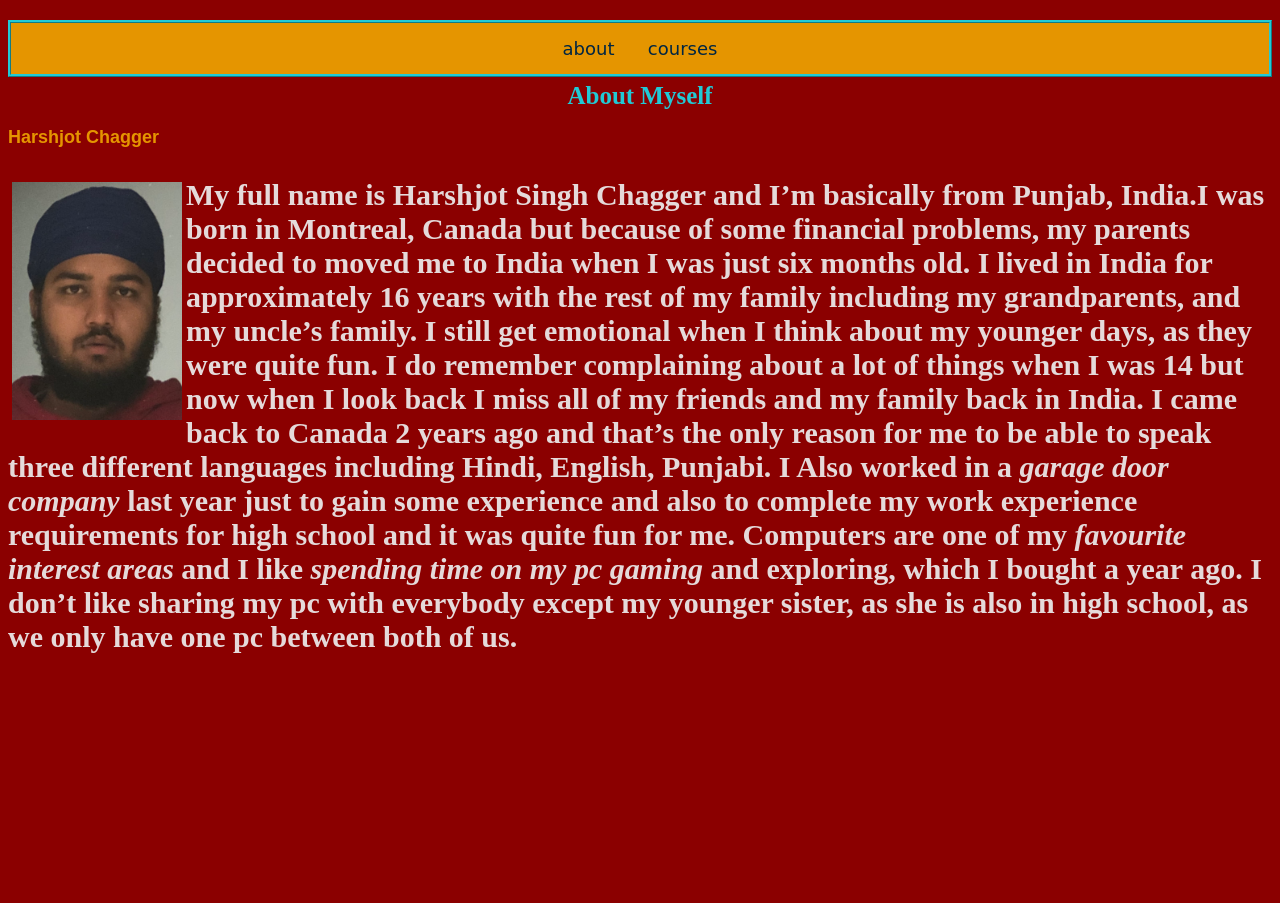
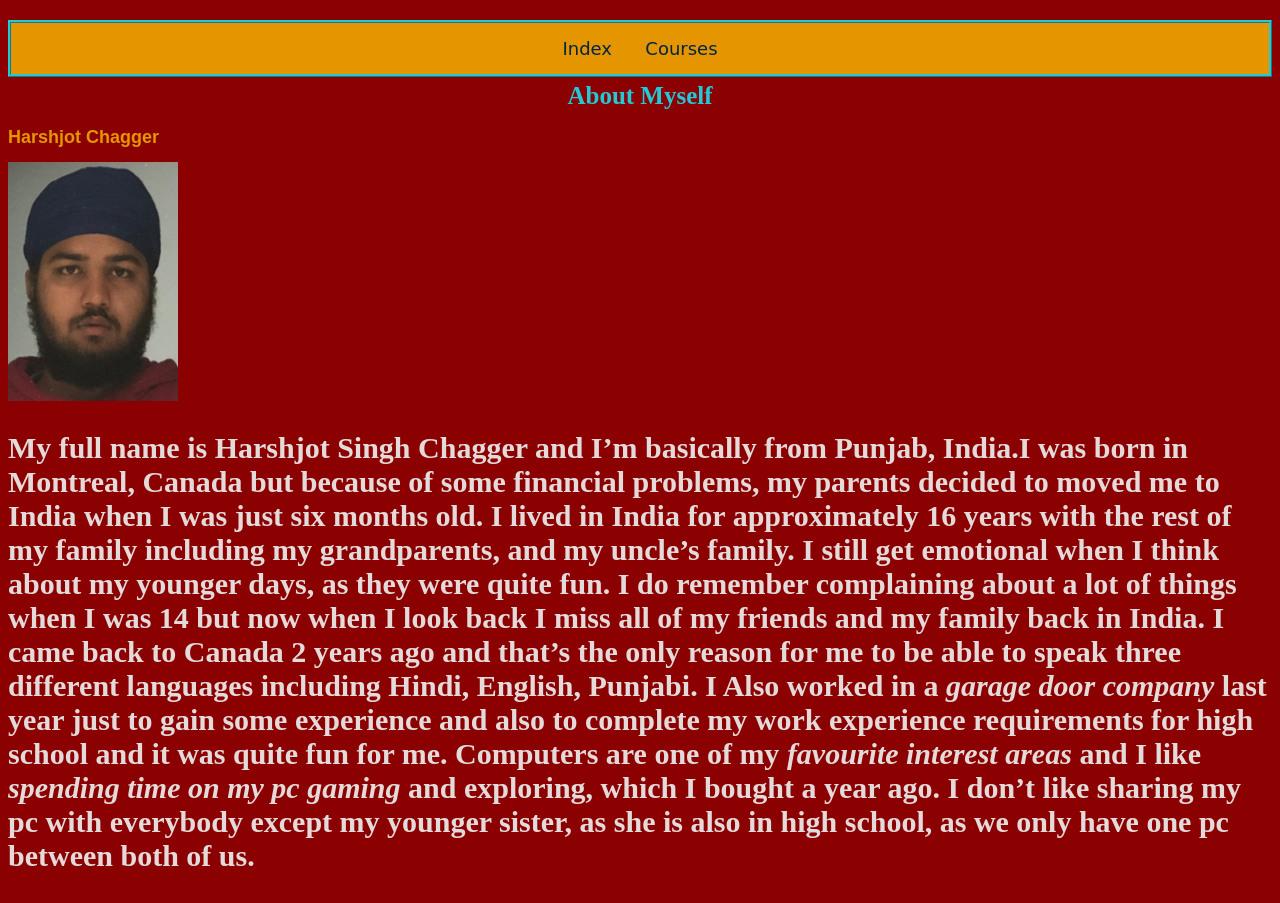
Before and after one commit to HJ26-CODER/1620_personal_website, a plain HTML site: page pages/about.html in a window 1280 px wide. Before the commit the page ends 800 px from the top, so only its background shows below. Drawn offline with Linux system fonts and the light colour scheme.

Commit message:
last_changes_2

```diff
--- a/pages/about.html
+++ b/pages/about.html
@@ -2,18 +2,12 @@
 <nav>
   <ul>
 
-    <li><a href="pages/about.html">about</a></li>
-    <li><a href="pages/courses.html">courses</a></li>
+    <li><a href="../Index.html">Index</a></li>
+    <li><a href="./courses.html">Courses</a></li>
   </ul>
 </nav>
 
 <html>
-<style>
-img.floatLeft {
-    float: left;
-    margin: 4px;
-}
-</style>
 
 <title>About Myself</title>
 
```
Also changed, not shown: Index.html (+2 -2 lines), pages/courses.html (+2 -2 lines).
